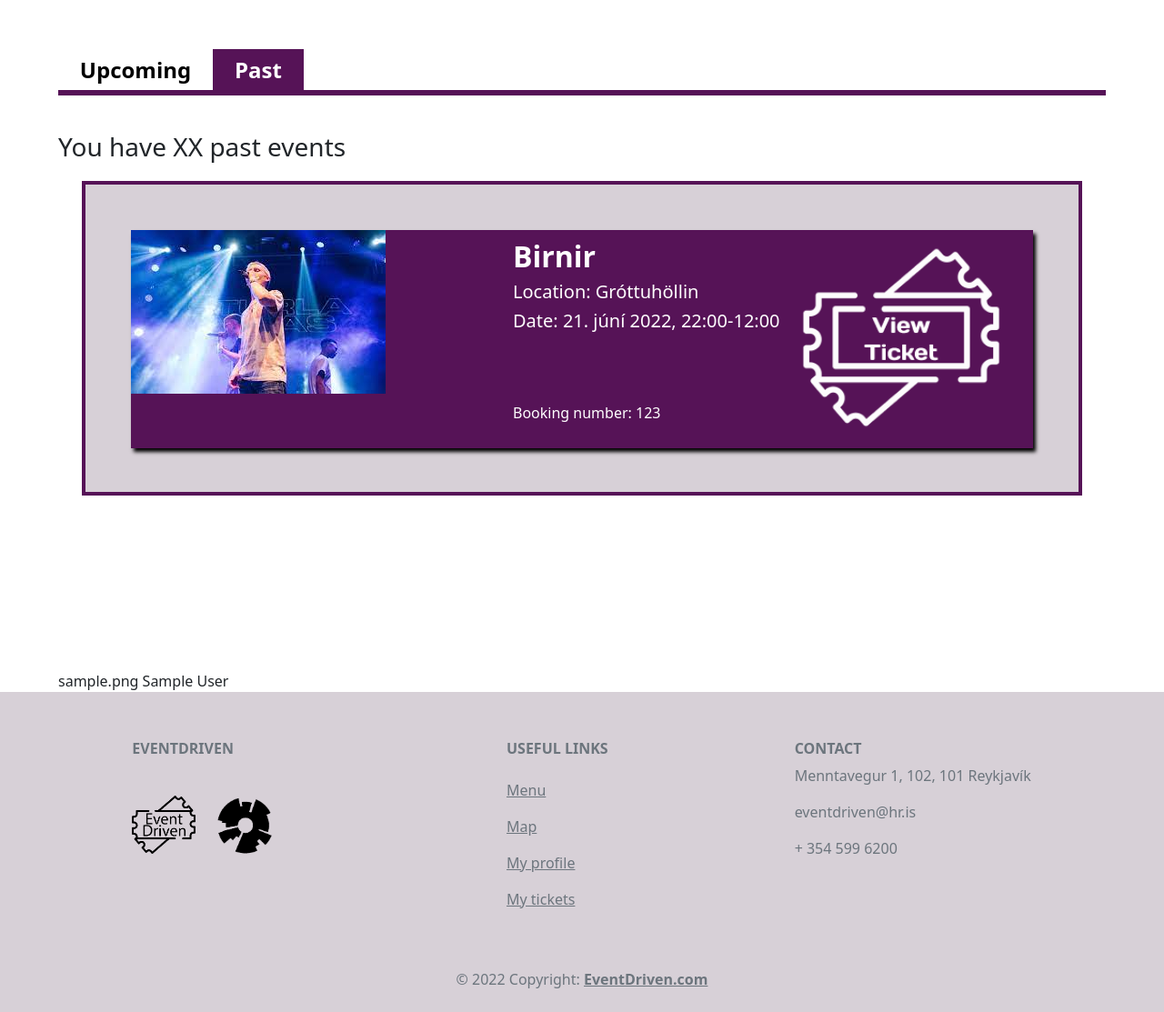
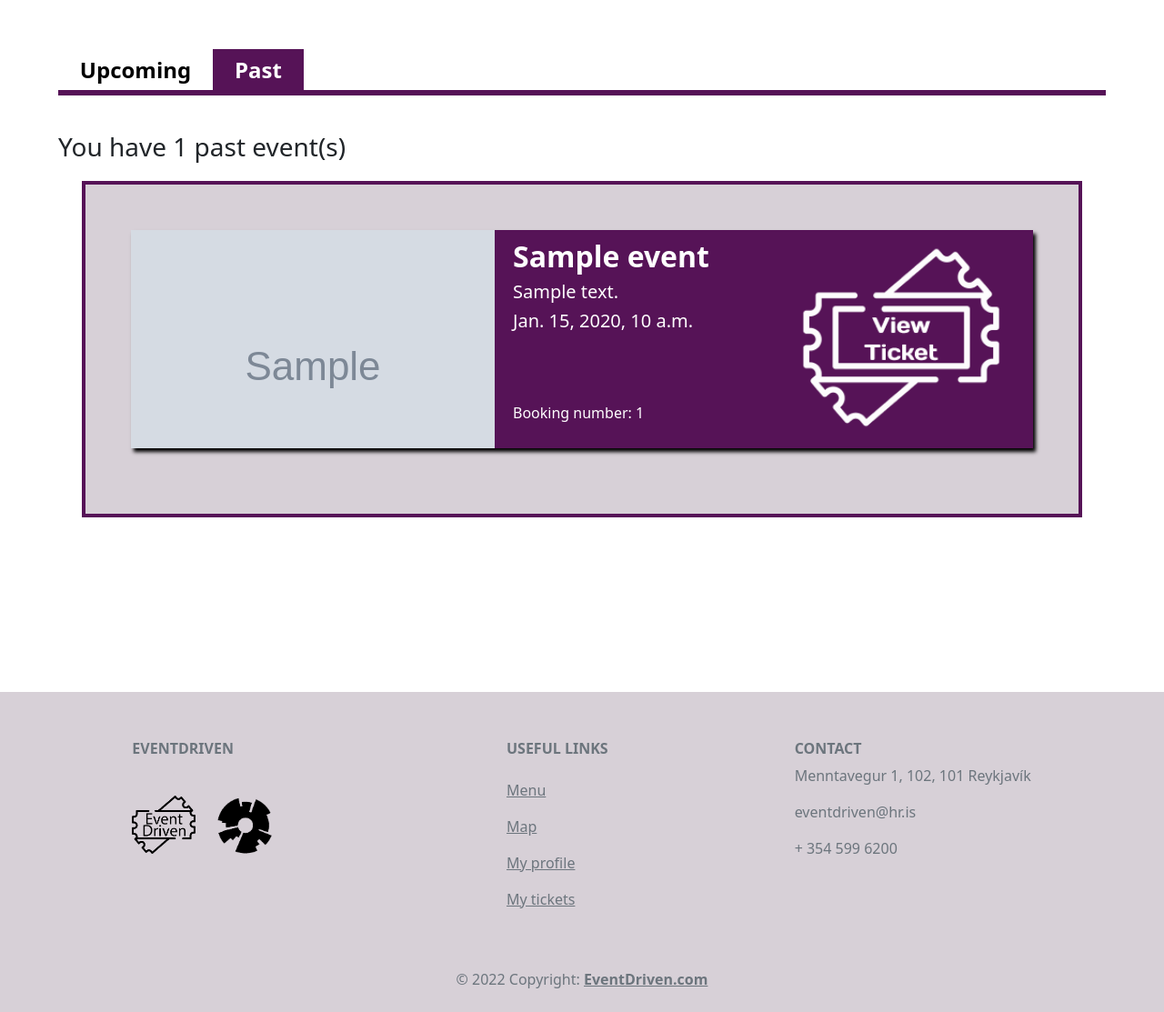
Before and after one commit to kjarrii/vln2, a Django app: template event_driven/templates/user/myticket_past.html in a window 1280 px wide. Shown: the part 66-1179 px from the top of the page at 91% size. Run offline with Django 4.2, Linux system fonts and the light colour scheme; the template is opened without the code that fills it: values that come from a table or form of the project are taken from there, others are empty; tables that the repository leaves empty hold one stand-in row (values such as "Sample post"); grey boxes marked "Sample" are stand-in pictures; some libraries are stand-ins or nearby versions.

Commit message:
my tickets aðal hluti kominn

```diff
--- a/event_driven/static/css/mytickets.css
+++ b/event_driven/static/css/mytickets.css
@@ -66,6 +66,7 @@ hr {
     box-shadow: 3px 4px 4px black;
     display: grid;
     grid-template-columns: 400px auto auto;
+    cursor: pointer;
 }
 
 .event-ticket-img {
@@ -88,6 +89,11 @@ hr {
 
 .view-ticket-img {
     height: 220px;
+    transition: transform .2s;
+}
+
+.view-ticket-img:hover {
+    transform: scale(1.1);
 }
 
 .view-ticket-img-div {
--- a/event_driven/static/js/myticket.js
+++ b/event_driven/static/js/myticket.js
@@ -7,6 +7,7 @@ function getData() {
     let bookings = document.getElementById('bookings').innerText.split('&&&').slice(0,-1);
     let userBookings = [];
 
+
     // goes through the data and splits it up, then adds it to userBookings array
     for (let i=0; i<events.length; i++) {
         let eventItems = events[i].split('///');
@@ -14,11 +15,19 @@ function getData() {
         let bookingId = bookingItems[0].split(' ').at(-1)
         let eventImage = eventItems[4].split(' ').at(-1)
         eventImage = eventImage.split(',').at(0)
+        let eventId = eventItems[5].split(' ').at(-1)
 
-        userBookings.push({'booking_id': bookingId, 'title': eventItems[0].trim(), 'location': eventItems[1].trim(), 'date': eventItems[2].trim(), 'prices': eventItems[3].trim(), 'tickets': bookingItems[1].trim(), 'image': eventImage});
+        userBookings.push({'event_id': eventId, 'booking_id': bookingId, 'title': eventItems[0].trim(), 'location': eventItems[1].trim(), 'date': eventItems[2].trim(), 'prices': eventItems[3].trim(), 'tickets': bookingItems[1].trim(), 'image': eventImage});
     }
 
+    console.log(userBookings)
     return userBookings;
+}
+
+// Returns true if the current page is the upcoming page
+function pastOrPresent() {
+    let upcomingBtn = document.getElementById('upcoming')
+    return upcomingBtn.classList.contains('active-btn');
 }
 
 generateEvents();
@@ -28,7 +37,14 @@ function generateEvents() {
 
     let h3 = document.getElementById('you-have-title')
     h3.classList.add('you-have-title')
-    h3.innerHTML="You have " + userBookingsNum + " upcoming events";
+
+    if (pastOrPresent()) {
+        h3.innerHTML="You have " + userBookingsNum + " upcoming event(s)";
+    }
+    else {
+        h3.innerHTML="You have " + userBookingsNum + " past event(s)";
+    }
+
 
     if (userBookingsNum !== 0) {
         let ticketBox = document.createElement('div') // creates the ticket box that halds all of the tickets
@@ -36,13 +52,14 @@ function generateEvents() {
 
         ticketBoxDiv.appendChild(ticketBox)
 
+        for (let i=0; i<userBookingsNum; i++) {
 
-        for (let i=0; i<userBookingsNum; i++) {
             //each box for the bookings
             let eventTicketBox = document.createElement('div')
             eventTicketBox.classList.add('event-ticket-box')
 
             ticketBox.appendChild(eventTicketBox)
+
 
 
             // image for the box
@@ -51,6 +68,7 @@ function generateEvents() {
             eventTicketImg.style.backgroundImage = "url('" + userBookings[i].image + "')"
 
             eventTicketBox.appendChild(eventTicketImg)
+            eventTicketImg.setAttribute('onclick', 'window.location="/event/' + userBookings[i].event_id + '"')
 
 
             /// info div
@@ -78,6 +96,7 @@ function generateEvents() {
             eventTicketInfo.appendChild(h6)
 
             eventTicketBox.appendChild(eventTicketInfo)
+            eventTicketInfo.setAttribute('onclick', 'window.location="/event/' + userBookings[i].event_id + '"')
 
             // view ticket img
             let viewTicketImgDiv = document.createElement('div')
@@ -85,7 +104,10 @@ function generateEvents() {
 
             let viewTicketImg = document.createElement('img')
             viewTicketImg.classList.add('view-ticket-img')
-            viewTicketImg.src = '../images/view-ticket.png'
+            viewTicketImg.src = '/static/images/view-ticket.png'
+            viewTicketImg.setAttribute('onclick', 'window.location="/"')
+
+
             viewTicketImgDiv.appendChild(viewTicketImg)
 
             eventTicketBox.appendChild(viewTicketImgDiv)
@@ -94,7 +116,5 @@ function generateEvents() {
         let br1_bottom = document.createElement('br'); let br2_bottom = document.createElement('br'); let br3_bottom = document.createElement('br')
         ticketBox.appendChild(br1_bottom); ticketBox.appendChild(br2_bottom); ticketBox.appendChild(br3_bottom)
 
-
     }
-
 }
--- a/event_driven/templates/user/myticket_past.html
+++ b/event_driven/templates/user/myticket_past.html
@@ -5,44 +5,40 @@
     <link rel="stylesheet" href="{% static "css/mytickets.css" %}"/>
 
     <br> <br> <br> <br> <br>
-    <div class="my-tickets-body">
+    <div id="my-tickets-body" class="my-tickets-body">
 
         <div class="my-tickets-top">
             <button id="upcoming" class="my-tickets-btn" onclick="location.href='my_tickets_upcoming'">Upcoming</button>
-            <button id="past" class="active-btn my-tickets-btn" onclick="location.href='my_tickets_past'">Past</button>
+            <button disabled id="past" class="active-btn my-tickets-btn" onclick="location.href='my_tickets_past'">Past</button>
         </div>
         <hr>
 
-        <h3 class="you-have-title">You have XX past events</h3>
+        <h3 id="you-have-title" class="you-have-title"></h3>
 
-        <div class="center-div">
-            <div class="ticket-box">
+        <div id="ticket-box-div" class="center-div">
 
-                <div class="event-ticket-box">
-                    <img class="event-ticket-img" src="../../static/images/sturla2.jpeg">
-                    <div class="event-ticket-info">
-                        <h3 class="event-ticket-title">Birnir</h3>
-                        <h5>Location:  Gróttuhöllin</h5>
-                        <h5>Date:  21. júní 2022, 22:00-12:00</h5>
-                        <br> <br> <br>
-                        <h6>Booking number: 123</h6>
-                    </div>
-                    <div class="view-ticket-img-div"><img class="view-ticket-img" src="../../static/images/view-ticket.png"></div>
-
-                </div>
-
-                <br> <br>
-            </div>
         </div>
         <br> <br> <br> <br> <br> <br> <br> <br>
-        {% for event in events %}
-            {{ event.image }}
-        {% endfor %}
-        {% for booking in bookings %}
-            {{ booking.full_name }}
-        {% endfor %}
+
+        <div id="events" style="display: none">
+            {% for event in events %}
+                {{ event.name }}///
+                {{ event.address }}///
+                {{ event.start }}///
+                {{ event.prices }}///
+                {{ event.image }}///
+                {{ event.id }}&&&
+            {% endfor %}
+        </div>
+        <div id="bookings" style="display: none">
+            {% for booking in bookings %}
+                {{ booking.id }}///
+                {{ booking.tickets }}&&&
+            {% endfor %}
+        </div>
 
 
     </div>
 
+    <script src="../../static/js/myticket.js"></script>
 {% endblock %}
```
Also changed, not shown: event_driven/templates/user/myticket_upcoming.html (+5 -26 lines).
